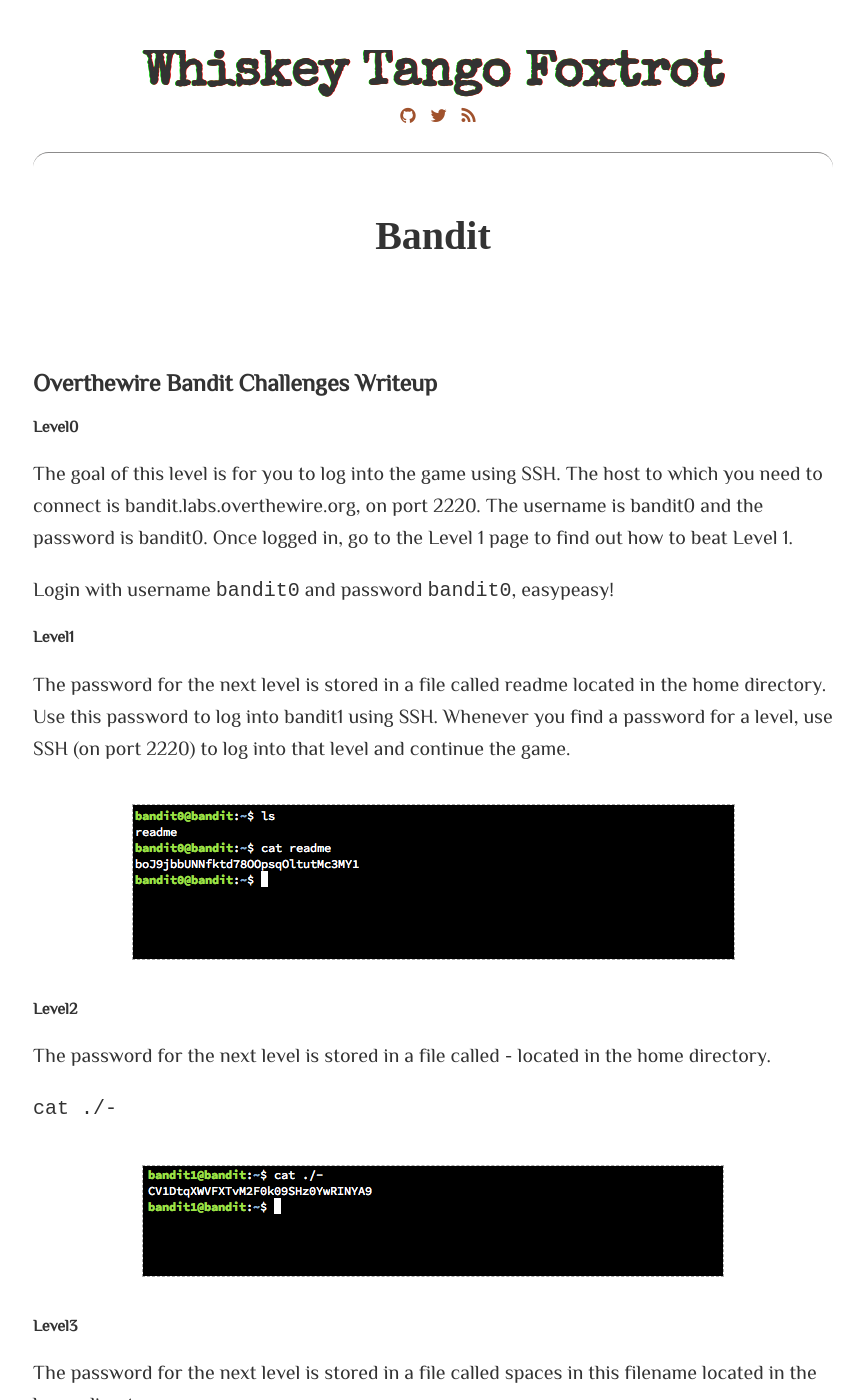
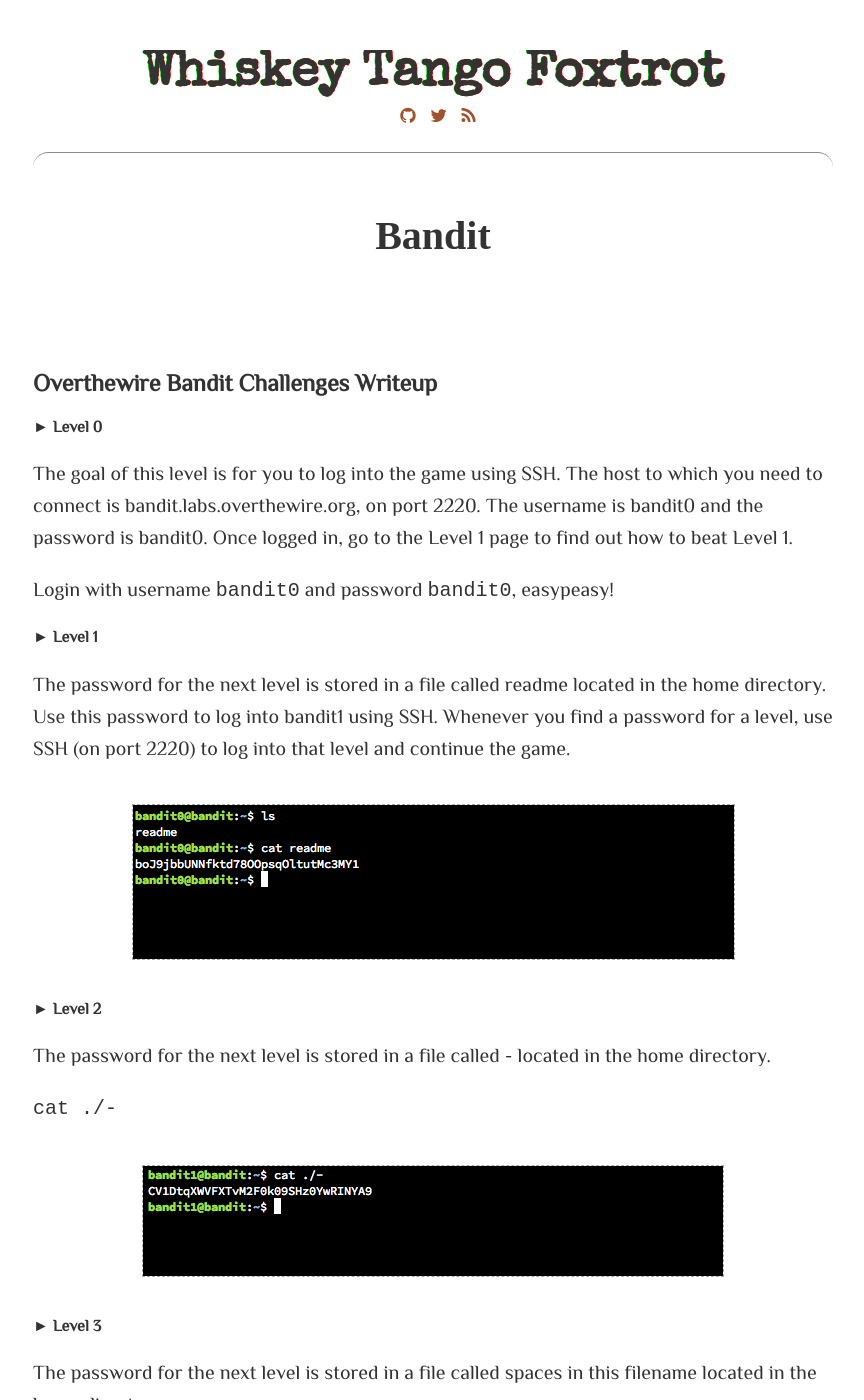
Before and after one commit to avicoder/avicoder.github.io, a Jekyll site: the page built from _posts/2019-10-15-bandit.md, in a window 1280 px wide and 1400 px high. Shown: the whole window, without its empty margins (207-1071 px from the left). Built offline with Jekyll 4.4.1, drawn with Linux system fonts in a browser that asks for light colours; some web fonts are replaced; our own code applies the rules of GitHub Pages for plain Markdown files; comment, search, counter and statistics services are not loaded; some of the changed text lies outside the part shown.

Commit message:
Update 2019-10-15-bandit.md

```diff
--- a/_posts/2019-10-15-bandit.md
+++ b/_posts/2019-10-15-bandit.md
@@ -1,6 +1,6 @@
 ## Overthewire Bandit Challenges Writeup
 
-#### Level0
+#### ► Level 0
 
 
 The goal of this level is for you to log into the game using SSH.
@@ -11,7 +11,7 @@
 
 Login with username `bandit0` and password `bandit0`, easypeasy!
 
-#### Level1
+#### ► Level 1
 
 
 The password for the next level is stored in a file called readme located in the home directory.
@@ -21,7 +21,7 @@
 
 ![l1](https://raw.githubusercontent.com/avicoder/avicoder.github.io/master/images/l1.png)
 
-#### Level2
+#### ► Level 2
 
 
 The password for the next level is stored in a file called - located in the home directory.
@@ -31,7 +31,7 @@
 `cat ./-`
 
 ![l2](https://raw.githubusercontent.com/avicoder/avicoder.github.io/master/images/l2.png)
-#### Level3
+#### ► Level 3
 
 
 The password for the next level is stored in a file called spaces in this filename located in the home directory
@@ -42,7 +42,7 @@
 `cat "spaces in this filename"`
 
 ![l3](https://raw.githubusercontent.com/avicoder/avicoder.github.io/master/images/l3.png)
-#### Level4
+#### ► Level 4
 
 
 The password for the next level is stored in a hidden file in the inhere directory.
@@ -50,16 +50,17 @@
 
 list the hidden file with `ls -a` and `cat` it.
 ![l4](https://raw.githubusercontent.com/avicoder/avicoder.github.io/master/images/l4.png)
-#### Level5
+#### ► Level 5
 
 
 The password for the next level is stored in the only human-readable file in the inhere directory.
 Tip: if your terminal is messed up, try the “reset” command.
 
 
->Run `file` on each and cat the one with ASCII text.
+Run `file` on each and cat the one with ASCII text.
 ![l5](https://raw.githubusercontent.com/avicoder/avicoder.github.io/master/images/l5.png)
-#### Level6
+
+#### ► Level 6
 
 
 The password for the next level is stored in a file somewhere under the inhere directory and has all of the following properties:
@@ -73,7 +74,7 @@
 
 `find ./* -size 1033c`
 ![l6](https://raw.githubusercontent.com/avicoder/avicoder.github.io/master/images/l6.png)
-#### Level7
+#### ► Level 7
 
 
 The password for the next level is stored somewhere on the server and has all of the following properties:
@@ -88,7 +89,7 @@
 
 `find / -user bandit7 -group bandit6 -size 33c`
 ![l7](https://raw.githubusercontent.com/avicoder/avicoder.github.io/master/images/l7.png)
-#### Level8
+#### ► Level 8
 
 
 The password for the next level is stored in the file data.txt next to the word millionth
@@ -96,7 +97,7 @@
 
  `cat data.txt | grep millionth`
 ![l8](https://raw.githubusercontent.com/avicoder/avicoder.github.io/master/images/l8.png)
-#### Level9
+#### ► Level 9
 
 
 The password for the next level is stored in the file data.txt and is the only line of text that occurs only once
@@ -104,7 +105,7 @@
 
 `cat data.txt | sort | uniq -u`
 ![l9](https://raw.githubusercontent.com/avicoder/avicoder.github.io/master/images/l9.png)
-#### Level10
+#### ► Level 10
 
 
 The password for the next level is stored in the file data.txt in one of the few human-readable strings,
@@ -113,7 +114,7 @@
 
 `strings data.txt  | grep =====`
 ![l10](https://raw.githubusercontent.com/avicoder/avicoder.github.io/master/images/l10.png)
-#### Level11
+#### ► Level 11
 
 
 The password for the next level is stored in the file data.txt, which contains base64 encoded data
@@ -121,7 +122,7 @@
 
 `cat data.txt | base64 -d`
 ![l11](https://raw.githubusercontent.com/avicoder/avicoder.github.io/master/images/l11.png)
-#### Level12
+#### ► Level 12
 
 
 The password for the next level is stored in the file data.txt,
@@ -129,8 +130,8 @@
 
 
 `cat data.txt  | tr a-zA-Z n-za-mN-ZA-M`
-![l2](https://raw.githubusercontent.com/avicoder/avicoder.github.io/master/images/l2.png)
-#### Level13
+![l12](https://raw.githubusercontent.com/avicoder/avicoder.github.io/master/images/l12.png)
+#### ► Level 13
 
 
 The password for the next level is stored in the file data.txt,
@@ -141,8 +142,8 @@
 
 
 Lazy to type all the commands - Please check the screenshot.
-![l3](https://raw.githubusercontent.com/avicoder/avicoder.github.io/master/images/l3.png)
-#### Level14
+![l13](https://raw.githubusercontent.com/avicoder/avicoder.github.io/master/images/l13.png)
+#### ► Level 14
 
 
 The password for the next level is stored in /etc/bandit_pass/bandit14 and can only be read by user bandit14.
```
Also changed, not shown: other parts of _posts/2019-10-15-bandit.md (+1 -1 lines).
